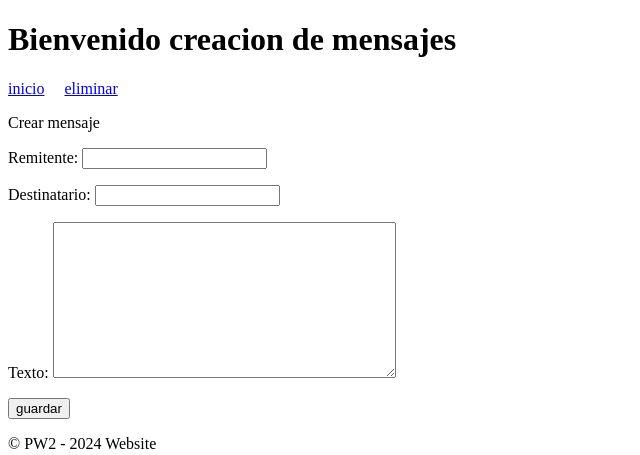
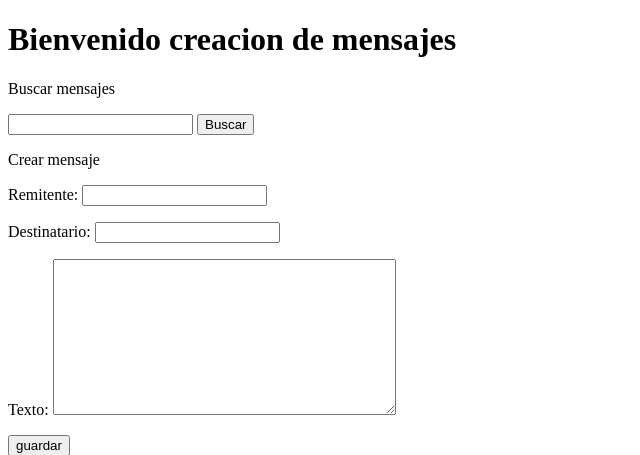
Before and after one commit to chaloS67/TableroMensajes2, a Django app: page / in a window 1280 px wide. Shown: the top 455 px of the page, without its empty margins (0-640 px from the left). Run offline with Django 4.2, Linux system fonts and the light colour scheme.

Commit message:
se crea la busqueda y eliminacion de mensajes

```diff
--- a/mensajes/template/base.html
+++ b/mensajes/template/base.html
@@ -9,7 +9,6 @@
         <h1>{% block header %}Welcome to My Website{% endblock %}</h1>
 
     </header>
-    {% include 'navbar.html' %}
 
     <div class="content">
         {%block content %}{% endblock %}
--- a/mensajes/template/home.html
+++ b/mensajes/template/home.html
@@ -6,8 +6,13 @@
     <h1>Bienvenido creacion de mensajes</h1>
 {% endblock %}
 
-
 {% block content %}
+<p>Buscar mensajes</p>
+<form action="{% url 'ver_mensajes' %}" method="POST">
+    <input name="usuario" value="{{ usuario }}">
+    {% csrf_token %}
+    <button type="submit">Buscar</button>
+</form>
     <p>Crear mensaje</p>
     <form method="POST">
         {% csrf_token %}
--- a/mensajes/template/navbar.html
+++ /dev/null
@@ -1,8 +0,0 @@
-<nav>
-    <ul style="list-style: none; padding: 0;  margin: 0; display: flex;">
-        <li style="margin-right: 20px;"><a href="{% url 'home' %}">inicio<a></li>
-
-
-        <li style="margin-right: 20px;"><a href="{% url 'eliminar' %}">eliminar<a></li>
-    </ul>
-</nav>
--- a/mensajes/template/ver.html
+++ b/mensajes/template/ver.html
@@ -11,4 +11,9 @@
     <p><strong>Texto:</strong> {{ mensaje.texto }}</p>
 
 </body>
+<footer>
+    <div>
+        <a href="{% url 'home' %}" class="btn btn-success">Ir al Home</a>
+    </div>
+</footer>
 </html>
--- a/mensajes/urls.py
+++ b/mensajes/urls.py
@@ -8,5 +8,7 @@ urlpatterns = [
     path('eliminar/', views.eliminar_view, name='eliminar'),
     path('ver/<int:mensaje_id>/', views.ver_view, name='ver'),
     path('mensajes/usuario/<str:usuario>/', views.ver_mensajes_view, name='ver_mensajes'),
+    path('eliminar_mensaje/<int:mensaje_id>/', views.eliminar_mensaje, name='eliminar_mensaje'),
+    path('ver_mensajes/', views.ver_mensajes, name='ver_mensajes')
 
 ]
--- a/mensajes/views.py
+++ b/mensajes/views.py
@@ -41,3 +41,13 @@ def ver_mensajes_view (request, usuario):
         mensajes.append(mensaje)
 
     return render (request,'ver_mensajes.html', {'mensajes': mensajes, 'usuario':usuario})
+
+def eliminar_mensaje (request, mensaje_id):
+    usuario = request.POST.get('usuario')
+    mensaje= get_object_or_404(Tablero, id=mensaje_id)
+    mensaje.delete()
+    return redirect(ver_mensajes_view, usuario=usuario )
+
+def ver_mensajes (request):
+    usuario = request.POST.get('usuario')
+    return redirect(ver_mensajes_view, usuario=usuario )
```
Also changed, not shown: mensajes/template/eliminar.html (deleted, +0 -16 lines), mensajes/template/ver_mensajes.html (+10 -1 lines), db.sqlite3.
